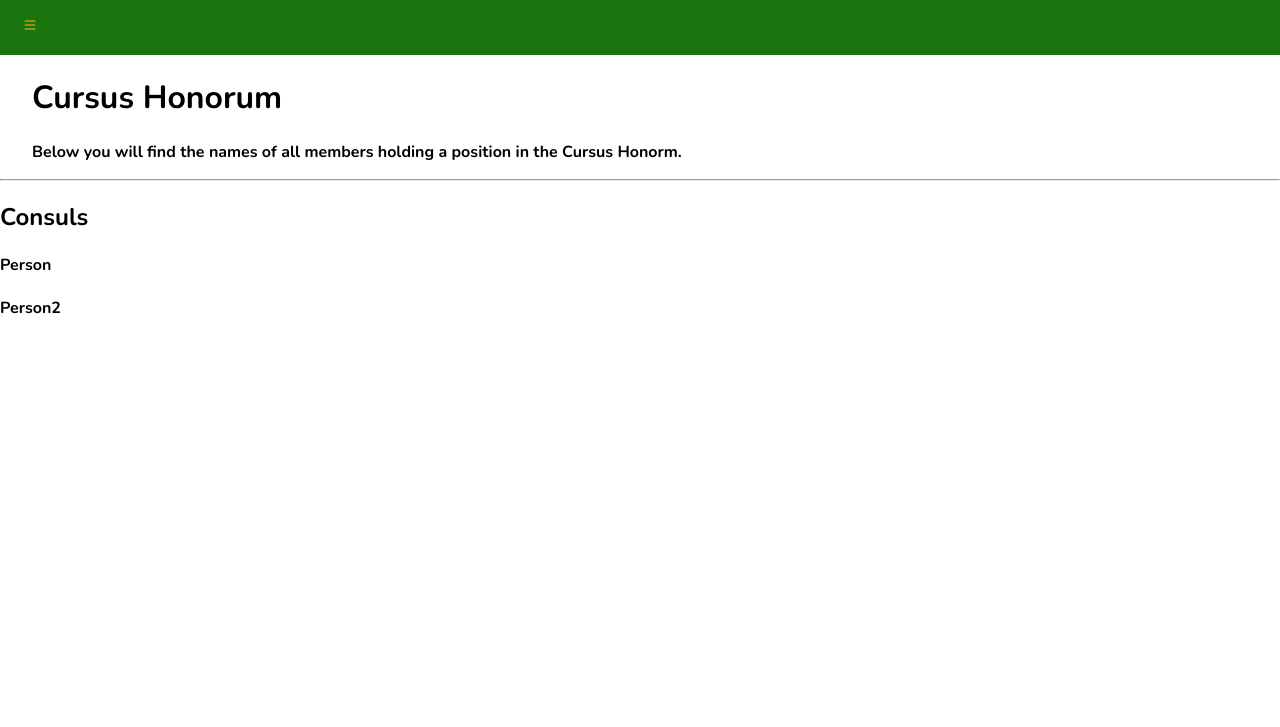
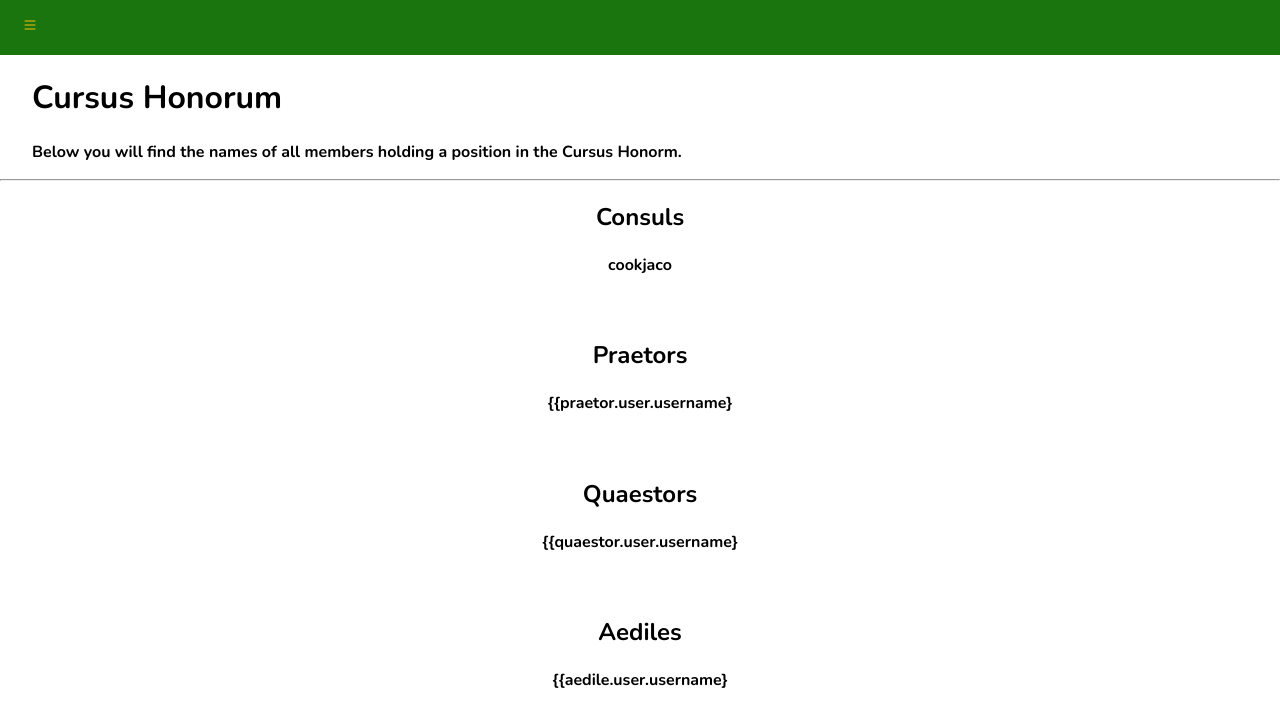
Before and after one commit to Js-cook/Knights-of-the-Tiber, a Django app: page /student_portal/cursus-honorum in a window 1280 px wide. Shown: the top 727 px of the page. Run offline with Django 3.2, Linux system fonts and the light colour scheme; a user stored in the database is signed in; data comes from the database, SQL or seed files in the repository; tables that the repository leaves empty hold one stand-in row (values such as "Sample post").

Commit message:
ADD - Frontend changes and updates

```diff
--- a/student_portal/static/student_portal/student_styles.css
+++ b/student_portal/static/student_portal/student_styles.css
@@ -166,3 +166,11 @@ li a:hover {
   color: white;
   padding: 0.5rem;
 }
+
+/* ------------------------------------- */
+/* Cursus Honorum page */
+/* ------------------------------------- */
+
+.center-text {
+  text-align: center;
+}
--- a/student_portal/templates/student_portal/cursus.html
+++ b/student_portal/templates/student_portal/cursus.html
@@ -45,9 +45,25 @@
    <p>Below you will find the names of all members holding a position in the Cursus Honorm.</p>
 </div>
 <hr>
-<div>
+<div style="text-align: center;">
    <h2>Consuls</h2>
-   <h4>Person</h4>
-   <h4>Person2</h4>
+   {% for consul in consuls %}
+   <h4>{{consul.user.username}}</h4>
+   {% endfor %}
+   <br>
+   <h2>Praetors</h2>
+   {% for praetor in praetors %}
+   <h4>{{praetor.user.username}</h4>
+   {% endfor %}
+   <br>
+   <h2>Quaestors</h2>
+   {% for quaestor in quaestors %}
+   <h4>{{quaestor.user.username}</h4>
+   {% endfor %}
+   <br>
+   <h2>Aediles</h2>
+   {% for aedile in aediles %}
+   <h4>{{aedile.user.username}</h4>
+   {% endfor %}
 </div>
 {% endblock %}
--- a/student_portal/views.py
+++ b/student_portal/views.py
@@ -17,7 +17,11 @@ def minutes(request):
 
 @login_required
 def cursus(request):
-  return render(request, "student_portal/cursus.html")
+  consuls = Consul.objects.all()
+  praetors = Praetor.objects.all()
+  quaestors = Quaestor.objects.all()
+  aediles = Aedile.objects.all()
+  return render(request, "student_portal/cursus.html", {"consuls": consuls, "praetors": praetors, "quaestors": quaestors, "aediles": aediles})
 
 # name
 @permission_required("student_portal.add_announcement")
```
